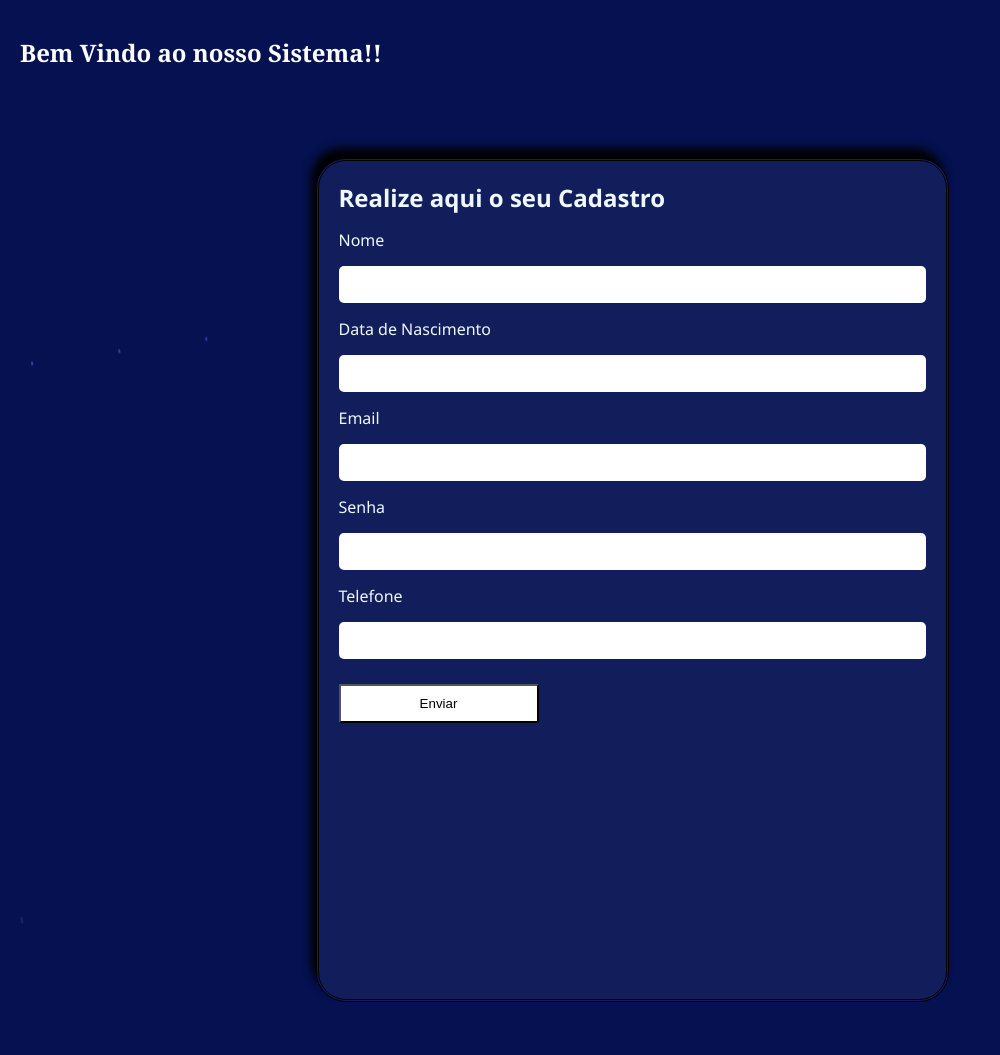
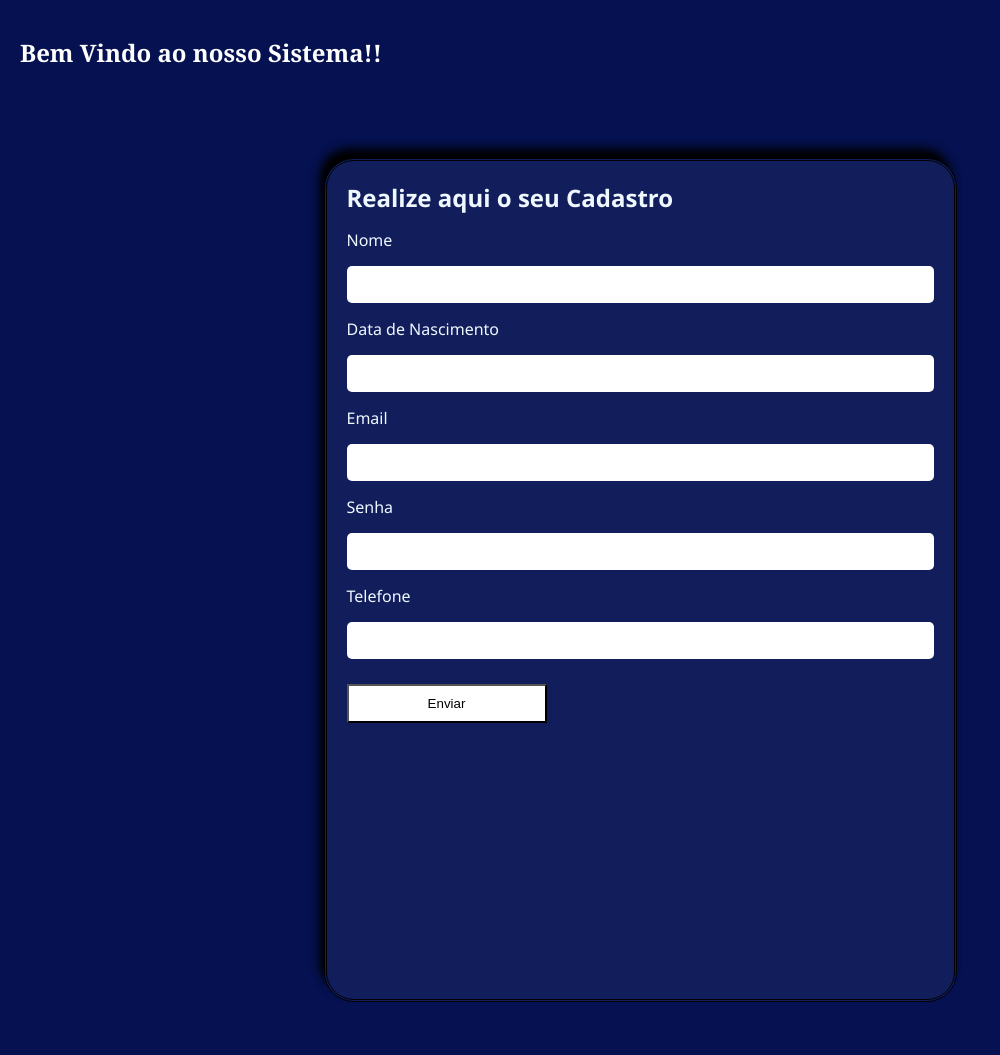
Before and after one commit to AlaxDav1d/Alax, a PHP site: page /cadastro.php in a window 1280 px wide. Shown: the whole page, without its empty margins (0-1000 px from the left). Run offline with PHP 8.4, Linux system fonts and the light colour scheme.

```diff
--- a/MVC-php/Controller/usuarios/cadastrarUsuario.php
+++ b/MVC-php/Controller/usuarios/cadastrarUsuario.php
@@ -16,6 +16,7 @@
     $db = $conexao->abrirConexao();
     $usuarioModel = new UsuarioModel($db);
 
+
     $usuarioModel->nomeCompletoModel = $nomeComp;
     $usuarioModel->dataNascimentoModel = $dataNasc;
     $usuarioModel->emailModel = $email;
--- a/MVC-php/Model/UsuarioModel.php
+++ b/MVC-php/Model/UsuarioModel.php
@@ -120,8 +120,7 @@
         public function cadastrar(){
             $retorno = ['status' => 0,'dados' => null];
             try{
-                $query = $this->db->prepare('
-                INSERT INTO usuarios(nome_completo,data_nasc,email,senha,telefone)
+                $query = $this->db->prepare(' INSERT INTO usuarios(nome_completo,data_nasc,email,senha,telefone)
                 VALUES (:nome,:dataNasc,:email,:senha,:telefone)');
 
                 $query->bindValue(':nome',$this->nomeCompletoModel);
@@ -129,6 +128,7 @@
                 $query->bindValue(':email',$this->emailModel);
                 $query->bindValue('senha',$this->senhaModel);
                 $query->bindValue('telefone',$this->telefoneModel);
+
                 $query->execute();
                 $dado = $query->fetch();
 
--- a/MVC-php/cadastro.php
+++ b/MVC-php/cadastro.php
@@ -147,35 +147,10 @@
             </header>
 
             <div class="flex">
-                <div class="pontos">
-                    <div class="ponto" style="--te:15"></div>
-                    <div class="ponto" style="--te:5"></div>
-                    <div class="ponto" style="--te:10"></div>
-                    <div class="ponto" style="--te:14"></div>
-                    <div class="ponto" style="--te:19"></div>
-                    <div class="ponto" style="--te:6"></div>
-                    <div class="ponto" style="--te:8"></div>
-                    <div class="ponto" style="--te:15"></div>
-                    <div class="ponto" style="--te:19"></div>
-                    <div class="ponto" style="--te:9"></div>
-                    <div class="ponto" style="--te:7"></div>
-                    <div class="ponto" style="--te:17"></div>
-                    <div class="ponto" style="--te:13"></div>
-                    <div class="ponto" style="--te:9"></div>
-                    <div class="ponto" style="--te:10"></div>
-                    <div class="ponto" style="--te:14"></div>
-                    <div class="ponto" style="--te:12"></div>
-                    <div class="ponto" style="--te:9"></div>
-                    <div class="ponto" style="--te:10"></div>
-                    <div class="ponto" style="--te:14"></div>
-                    <div class="ponto" style="--te:11"></div>
-                    <div class="ponto" style="--te:9"></div>
-                    <div class="ponto" style="--te:10"></div>
-                    <div class="ponto" style="--te:14"></div>
-                    <div class="ponto" style="--te:10"></div>
-                </div>
+
                 <form action="">
                 <h2>Realize aqui o seu Cadastro</h2>
+
                     <label for="nome">Nome</label>
                     <input type="text" name="nomeCompleto" id="nomeCompletoTxt" >
 
@@ -193,36 +168,7 @@
 
                     <button id="submitBtn">Enviar</button>
                 </form>
-                <div class="pontos1">
-                    <div class="ponto" style="--te:7"></div>
-                    <div class="ponto" style="--te:9"></div>
-                    <div class="ponto" style="--te:17"></div>
-                    <div class="ponto" style="--te:19"></div>
-                    <div class="ponto" style="--te:7"></div>
-                    <div class="ponto" style="--te:10"></div>
-                    <div class="ponto" style="--te:9"></div>
-                    <div class="ponto" style="--te:18"></div>
-                    <div class="ponto" style="--te:16"></div>
-                    <div class="ponto" style="--te:8"></div>
-                    <div class="ponto" style="--te:11"></div>
-                    <div class="ponto" style="--te:9"></div>
-                    <div class="ponto" style="--te:12"></div>
-                    <div class="ponto" style="--te:19"></div>
-                    <div class="ponto" style="--te:5"></div>
-                    <div class="ponto" style="--te:11"></div>
-                    <div class="ponto" style="--te:9"></div>
-                    <div class="ponto" style="--te:18"></div>
-                    <div class="ponto" style="--te:10"></div>
-                    <div class="ponto" style="--te:6"></div>
-                    <div class="ponto" style="--te:9"></div>
-                    <div class="ponto" style="--te:16"></div>
-                    <div class="ponto" style="--te:11"></div>
-                    <div class="ponto" style="--te:8"></div>
-                    <div class="ponto" style="--te:9"></div>
-                    <div class="ponto" style="--te:7"></div>
-                    <div class="ponto" style="--te:19"></div>
-                    <div class="ponto" style="--te:5"></div>
-                </div>
+
             </div>
         </div>
 
@@ -235,6 +181,7 @@
                $(document).ready(function (){
                 $("#submitBtn").on("click", async function (e){
                     e.preventDefault();
+
                     const nomeCompleto = $('#nomeCompletoTxt').val();
                     const dataNascimento = $('#dataNascTxt').val();
                     const email = $('#emailTxt').val();
@@ -248,6 +195,7 @@
                                 'Content-Type' : 'application/json'
                         },
                         body:JSON.stringify({
+
                             nome: nomeCompleto,
                             dataNasc: dataNascimento,
                             email: email,
```
Also changed, not shown: MVC-php/View/editar.php (+9 -1 lines), MVC-php/index.php (+31 -9 lines).
